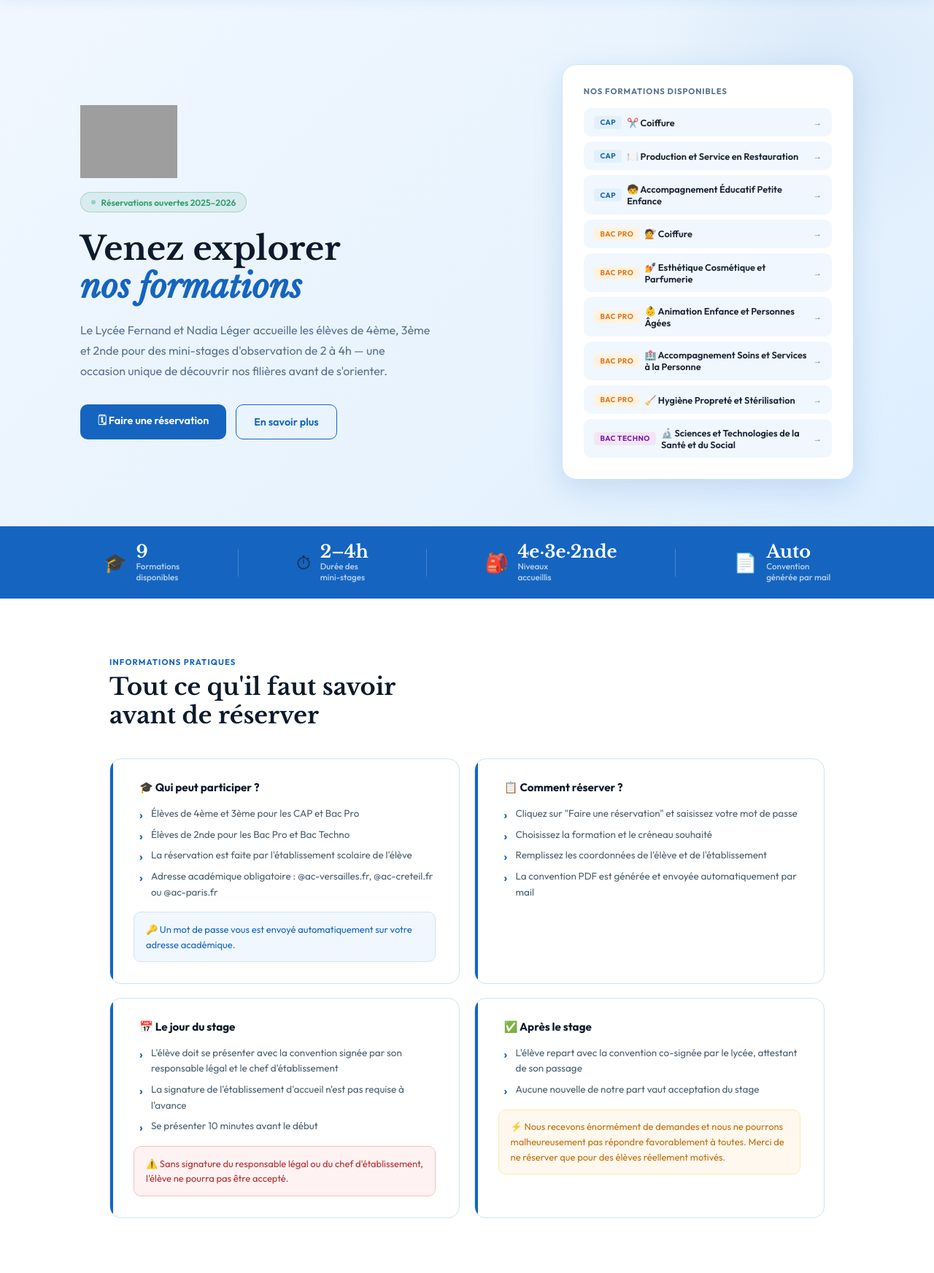
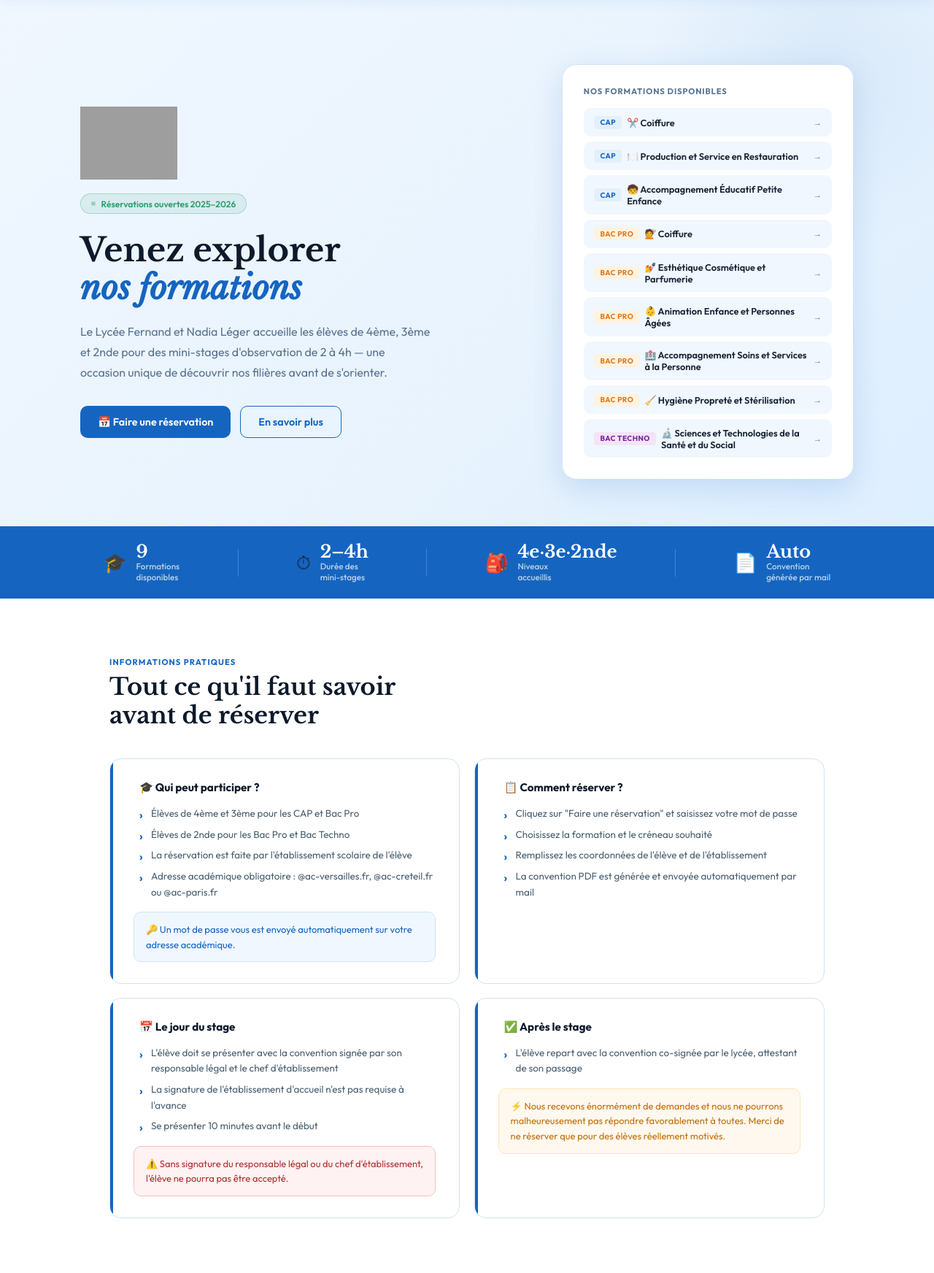
Before and after one commit to jamila-cell210/Fernand-Nadia-L-ger, a Flask app: page / in a window 1280 px wide. Shown: the part 101-1845 px from the top of the page at 73% size. Run offline with Flask 3, Linux system fonts and the light colour scheme; grey boxes are pictures that could not be loaded.

Commit message:
Update index.html

```diff
--- a/templates/index.html
+++ b/templates/index.html
@@ -87,7 +87,7 @@
       <h1>Venez explorer<br><em>nos formations</em></h1>
       <p class="desc">Le Lycée Fernand et Nadia Léger accueille les élèves de 4ème, 3ème et 2nde pour des mini-stages d'observation de 2 à 4h — une occasion unique de découvrir nos filières avant de s'orienter.</p>
       <div class="hero-ctas">
-        <button class="btn-primary" onclick="openModal()">🗓 Faire une réservation</button>
+        <button class="btn-primary" onclick="openModal()">📅 Faire une réservation</button>
         <a href="#infos" class="btn-outline">En savoir plus</a>
       </div>
     </div>
@@ -162,7 +162,6 @@
       <h3>✅ Après le stage</h3>
       <ul>
         <li>L'élève repart avec la convention co-signée par le lycée, attestant de son passage</li>
-        <li>Aucune nouvelle de notre part vaut acceptation du stage</li>
       </ul>
       <div class="callout c-orange">⚡ Nous recevons énormément de demandes et nous ne pourrons malheureusement pas répondre favorablement à toutes. Merci de ne réserver que pour des élèves réellement motivés.</div>
     </div>
@@ -175,7 +174,7 @@
   <h2 class="sec-title">Par où commencer ?</h2>
   <div class="actions-grid">
     <div class="acard feat" onclick="openModal()">
-      <div class="aicon">🗓</div>
+      <div class="aicon">📅</div>
       <div class="atitle">Faire une réservation</div>
       <p class="adesc">Réservez un mini-stage pour un élève. Accès réservé aux établissements avec adresse académique.</p>
       <button class="abtn">Accéder →</button>
```
